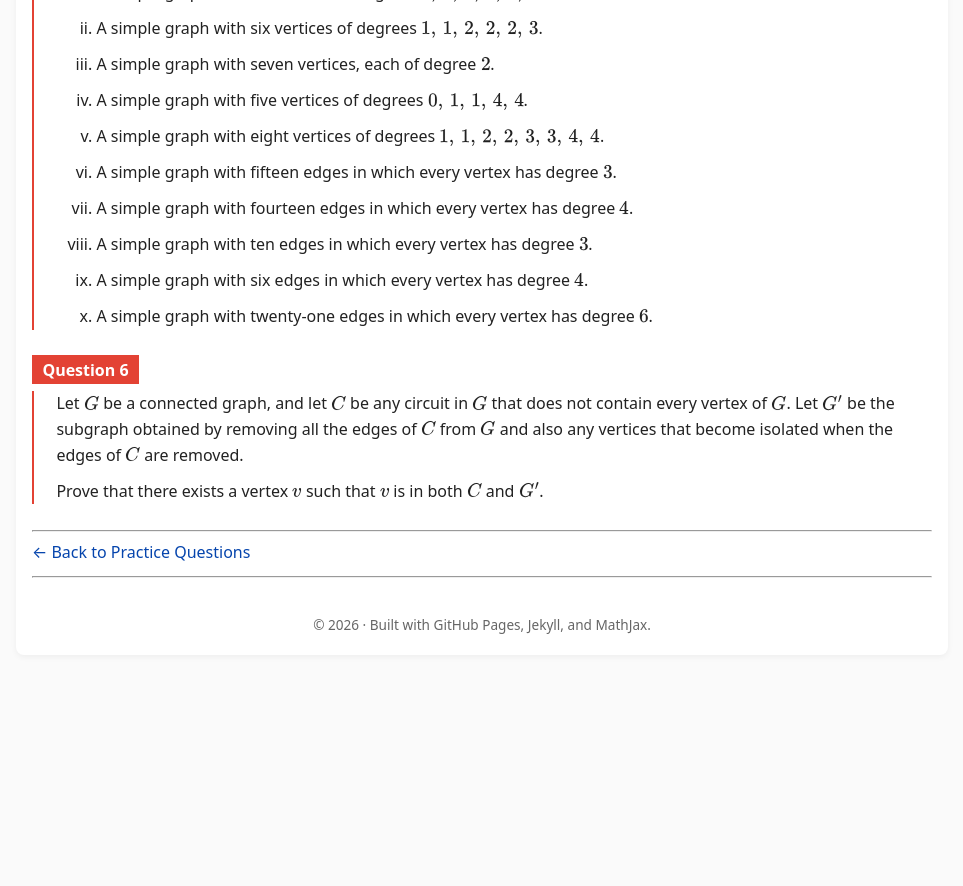
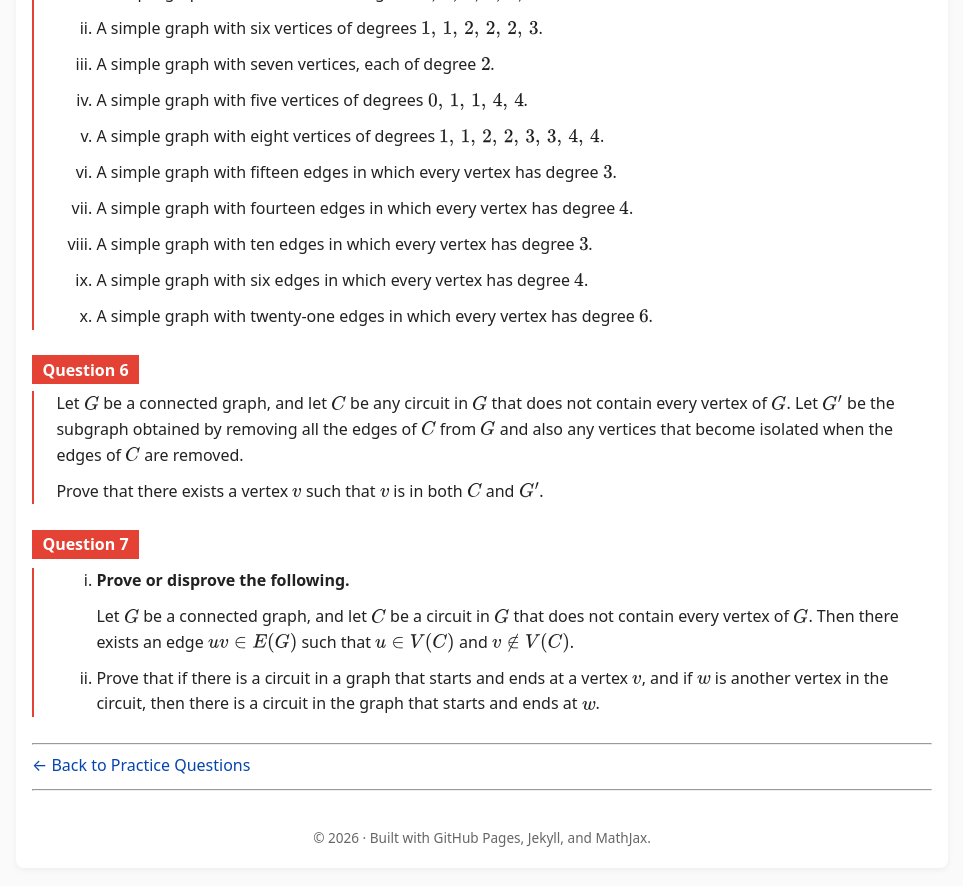
Before and after one commit to SaleemKamaludin/SaleemKamaludin.github.io, a Jekyll site: the page built from courses/math-2276/practice-questions/coursework-exam-1/index.md, in a window 1280 px wide and 900 px high, scrolled down 1961 px. Shown: the top 886 px of the window, without its empty margins (158-1121 px from the left). Built offline with Jekyll 4.4.1, drawn with Linux system fonts in a browser that asks for light colours; before the commit the page ends 2648 px from its top, so only the background shows below that.

Commit message:
Add Question 7 to MATH 2276 practice page

```diff
--- a/courses/math-2276/practice-questions/coursework-exam-1/index.md
+++ b/courses/math-2276/practice-questions/coursework-exam-1/index.md
@@ -336,6 +336,42 @@ These questions are provided for additional practice for **Coursework Exam 1** a
 
 </div>
 
+<div id="cw1-question-7" class="math-env exercise">
+
+  <div class="math-env-heading">
+    <span class="math-env-tag">Question 7</span>
+  </div>
+
+  <div class="math-env-body">
+
+    <ol type="i">
+
+      <li>
+        <p>
+          <strong>Prove or disprove the following.</strong>
+        </p>
+
+        <p>
+          Let \(G\) be a connected graph, and let \(C\) be a circuit in \(G\)
+          that does not contain every vertex of \(G\). Then there exists an edge
+          \(uv\in E(G)\) such that \(u\in V(C)\) and \(v\notin V(C)\).
+        </p>
+      </li>
+
+      <li>
+        <p>
+          Prove that if there is a circuit in a graph that starts and ends at
+          a vertex \(v\), and if \(w\) is another vertex in the circuit, then
+          there is a circuit in the graph that starts and ends at \(w\).
+        </p>
+      </li>
+
+    </ol>
+
+  </div>
+
+</div>
+
 ---
 
 [← Back to Practice Questions]({{ '/courses/math-2276/practice-questions/' | relative_url }})
```
